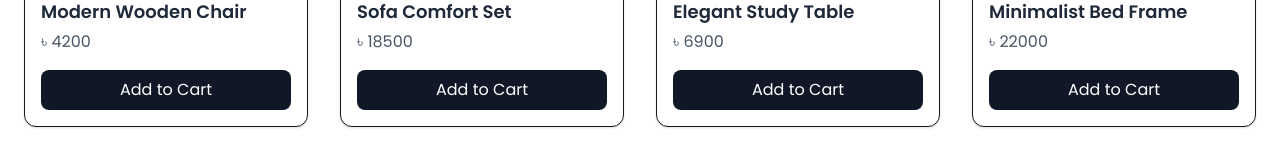
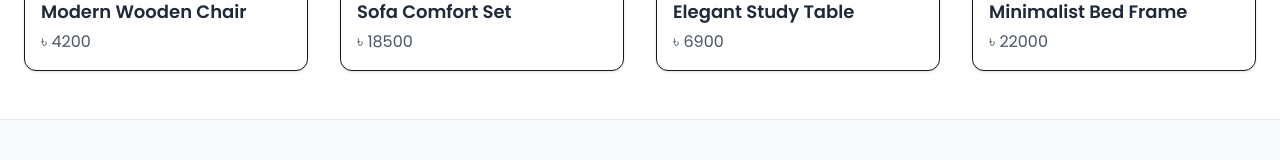
Before and after one commit to touhidtamim/Furniro, a React (Vite) app: page /shop in a window 1280 px wide. Shown: the part 714-874 px from the top of the page. Built offline with nearby package versions, Linux system fonts and the light colour scheme.

Commit message:
added card btn

```diff
--- a/src/Pages/Shop/Items.jsx
+++ b/src/Pages/Shop/Items.jsx
@@ -56,10 +56,6 @@ const Items = () => {
                   {item.name}
                 </h2>
                 <p className="text-gray-600 mt-1">৳ {item.price}</p>
-
-                <button className="mt-4 w-full bg-gray-900 text-white py-2 rounded-lg hover:bg-gray-700 transition">
-                  Add to Cart
-                </button>
               </div>
             </div>
           ))}
```
